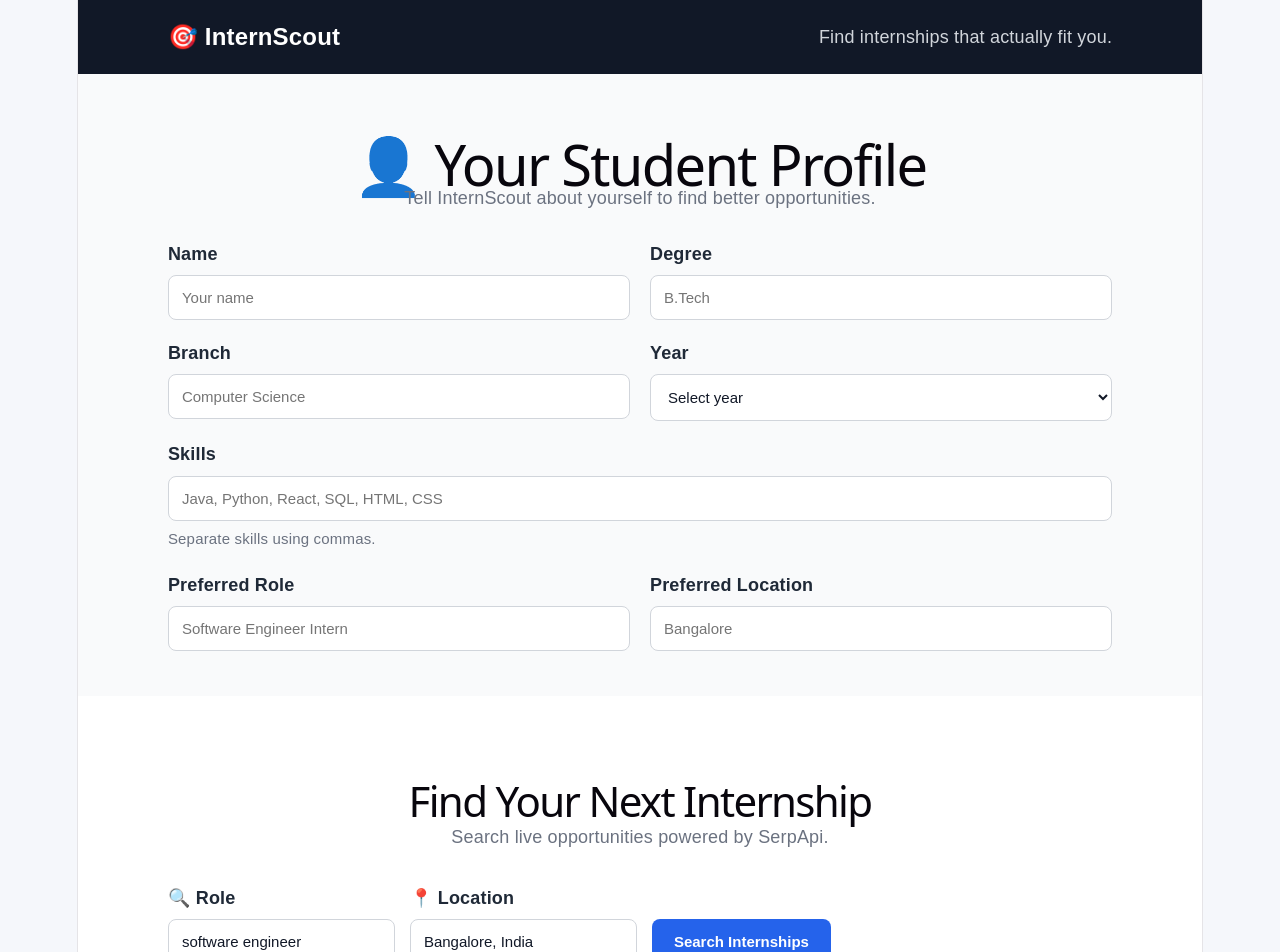
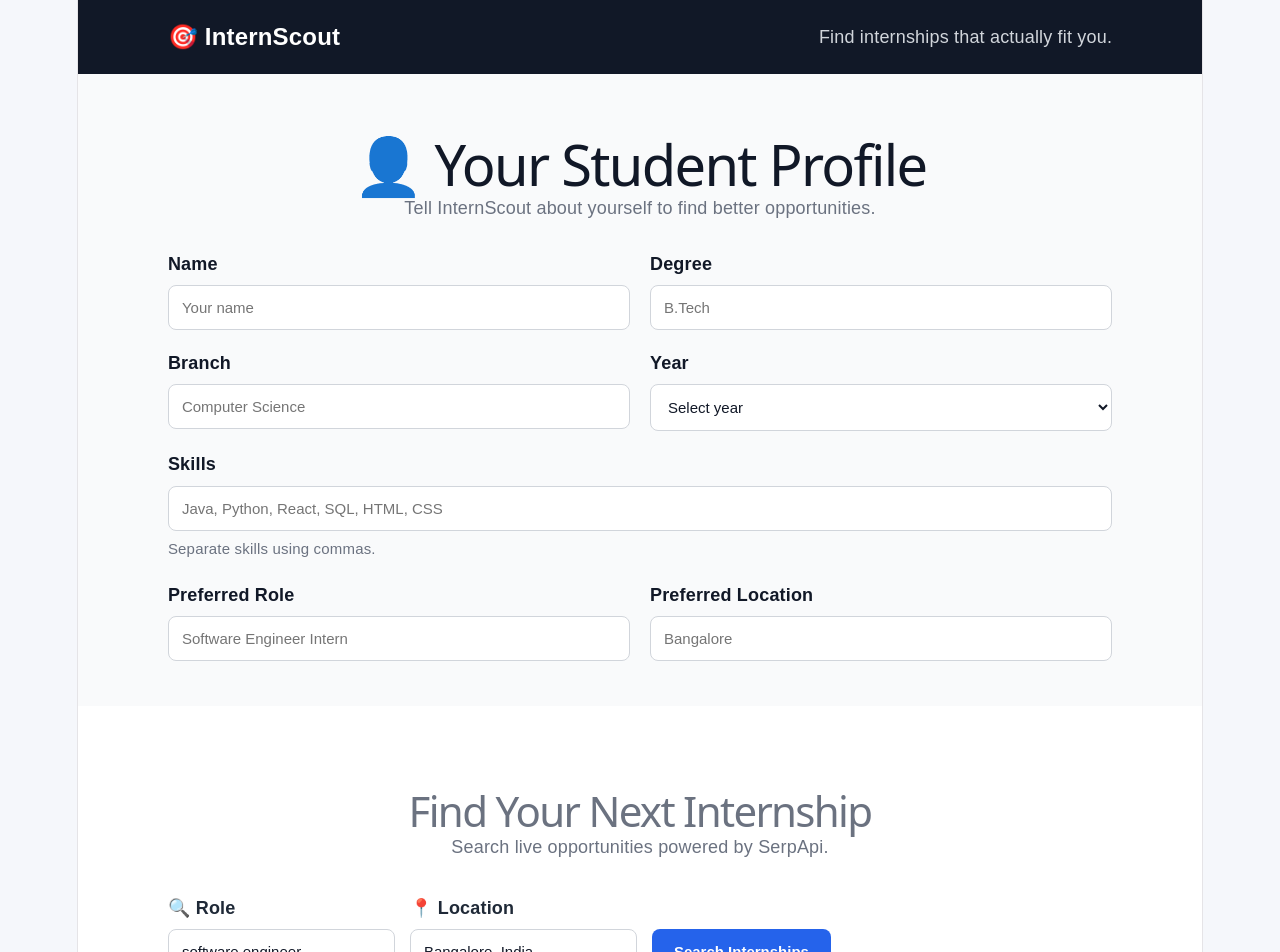
Before and after one commit to Sanskriti029/SkillVoyage, a React app in the folder frontend/: page / in a window 1280 px wide. Shown: the top 952 px of the page. Built offline with nearby package versions, Linux system fonts and the light colour scheme; the HTML template or start-up script is replaced by a standard one.

Commit message:
Fixed the Student Prople page

```diff
--- a/frontend/src/App.css
+++ b/frontend/src/App.css
@@ -34,6 +34,7 @@ body {
 
 .header p {
   margin: 0;
+
   color: #d1d5db;
 }
 
@@ -43,10 +44,13 @@ body {
 .profile-section {
   padding: 45px 8%;
   background: #f9fafb;
+  color: #111827;
 }
 
 .profile-section h1 {
   margin-bottom: 8px;
+  color: #111827;
+  padding-bottom: 10px;
 }
 
 .profile-grid {
@@ -116,7 +120,7 @@ body {
 
 .search-section h1 {
   font-size: 42px;
-
+  color: #6b7280;
   margin-bottom: 10px;
 }
 
```
